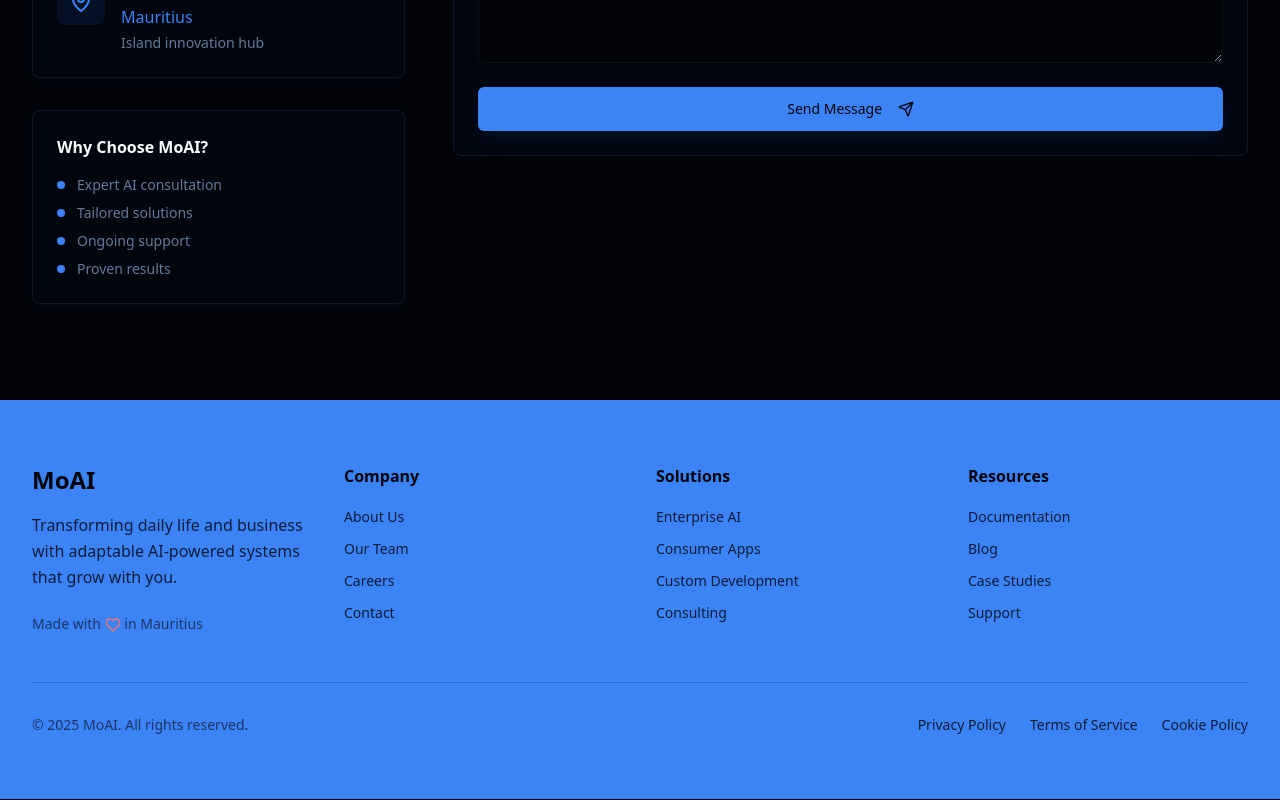
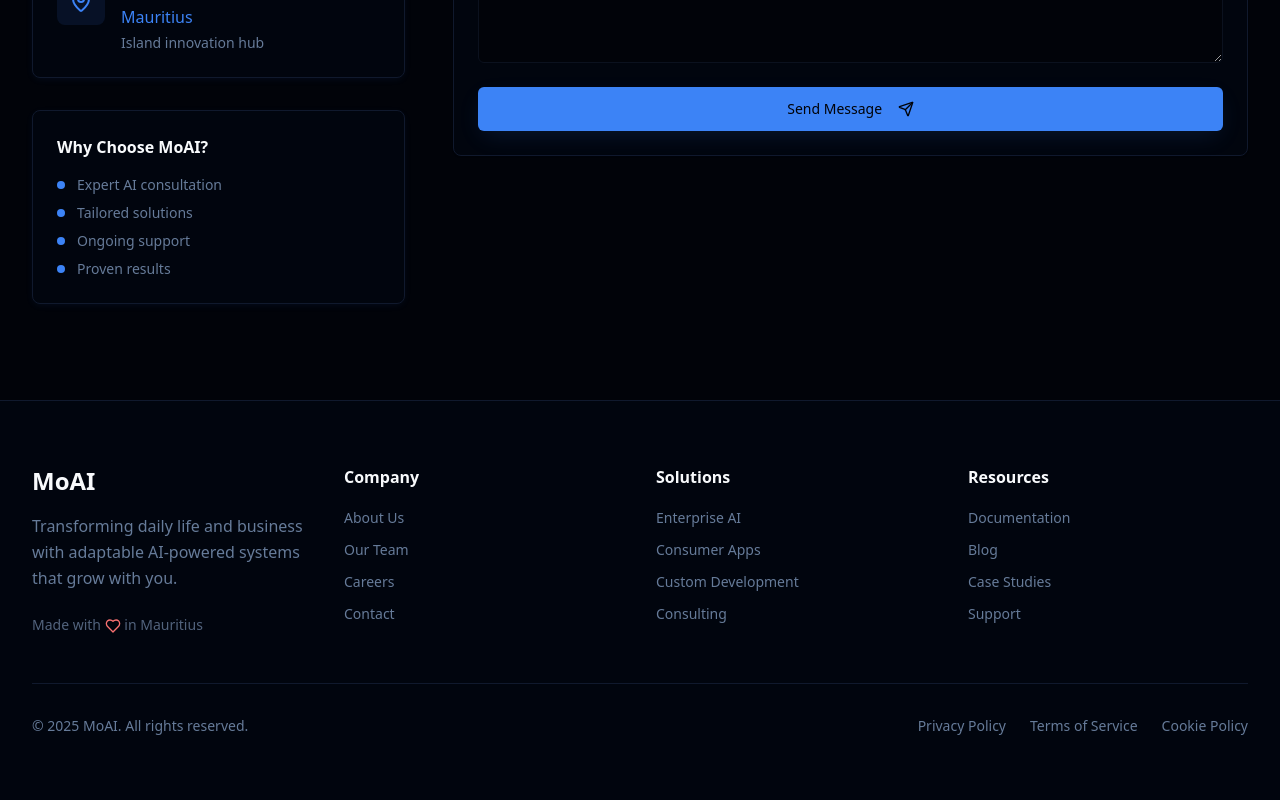
Before and after one commit to gopalen68/moai, a React (Vite) app: page / in a window 1280 px wide. Shown: the part 4889-5689 px from the top of the page. Built offline with nearby package versions, Linux system fonts and the light colour scheme.

Commit message:
Fix footer color
Update footer background color to be more uniform with the rest of the website's dark theme.

```diff
--- a/src/components/Footer.tsx
+++ b/src/components/Footer.tsx
@@ -30,16 +30,16 @@ export default function Footer() {
   }
 
   return (
-    <footer className="bg-primary text-primary-foreground">
+    <footer className="bg-card border-t border-border">
       <div className="max-w-7xl mx-auto px-4 sm:px-6 lg:px-8 py-16">
         <div className="grid grid-cols-1 md:grid-cols-2 lg:grid-cols-4 gap-8">
           {/* Brand Section */}
           <div className="lg:col-span-1">
-            <h3 className="text-2xl font-bold mb-4">MoAI</h3>
-            <p className="text-primary-foreground/80 mb-6 leading-relaxed">
+            <h3 className="text-2xl font-bold mb-4 text-foreground">MoAI</h3>
+            <p className="text-muted-foreground mb-6 leading-relaxed">
               Transforming daily life and business with adaptable AI-powered systems that grow with you.
             </p>
-            <p className="text-sm text-primary-foreground/60">
+            <p className="text-sm text-muted-foreground/80">
               Made with <Heart className="inline h-4 w-4 text-red-400" /> in Mauritius
             </p>
           </div>
@@ -47,13 +47,13 @@ export default function Footer() {
           {/* Links Sections */}
           {Object.entries(footerLinks).map(([title, links]) => (
             <div key={title}>
-              <h4 className="font-semibold mb-4">{title}</h4>
+              <h4 className="font-semibold mb-4 text-foreground">{title}</h4>
               <ul className="space-y-2">
                 {links.map((link) => (
                   <li key={link.name}>
                     <button
                       onClick={() => scrollToSection(link.href)}
-                      className="text-primary-foreground/80 hover:text-primary-foreground transition-colors text-sm"
+                      className="text-muted-foreground hover:text-foreground transition-colors text-sm"
                     >
                       {link.name}
                     </button>
@@ -64,19 +64,19 @@ export default function Footer() {
           ))}
         </div>
 
-        <div className="border-t border-primary-foreground/20 mt-12 pt-8">
+        <div className="border-t border-border mt-12 pt-8">
           <div className="flex flex-col md:flex-row justify-between items-center">
-            <p className="text-sm text-primary-foreground/60 mb-4 md:mb-0">
+            <p className="text-sm text-muted-foreground mb-4 md:mb-0">
               © {new Date().getFullYear()} MoAI. All rights reserved.
             </p>
             <div className="flex space-x-6">
-              <button className="text-sm text-primary-foreground/80 hover:text-primary-foreground transition-colors">
+              <button className="text-sm text-muted-foreground hover:text-foreground transition-colors">
                 Privacy Policy
               </button>
-              <button className="text-sm text-primary-foreground/80 hover:text-primary-foreground transition-colors">
+              <button className="text-sm text-muted-foreground hover:text-foreground transition-colors">
                 Terms of Service
               </button>
-              <button className="text-sm text-primary-foreground/80 hover:text-primary-foreground transition-colors">
+              <button className="text-sm text-muted-foreground hover:text-foreground transition-colors">
                 Cookie Policy
               </button>
             </div>
```
